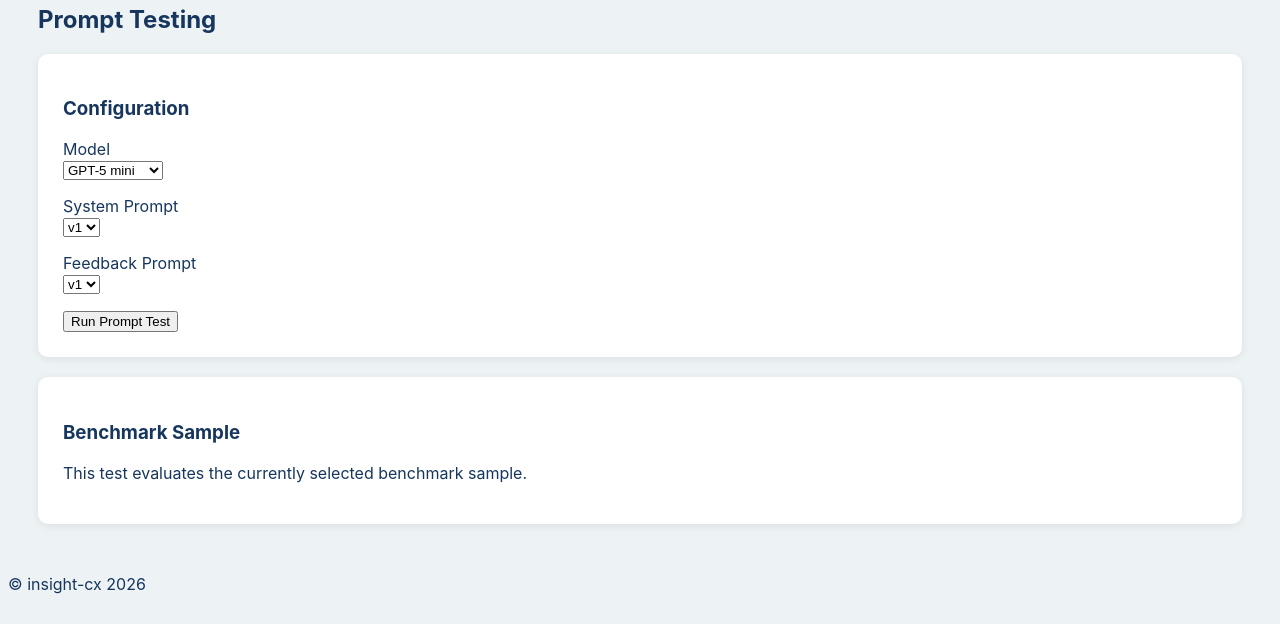
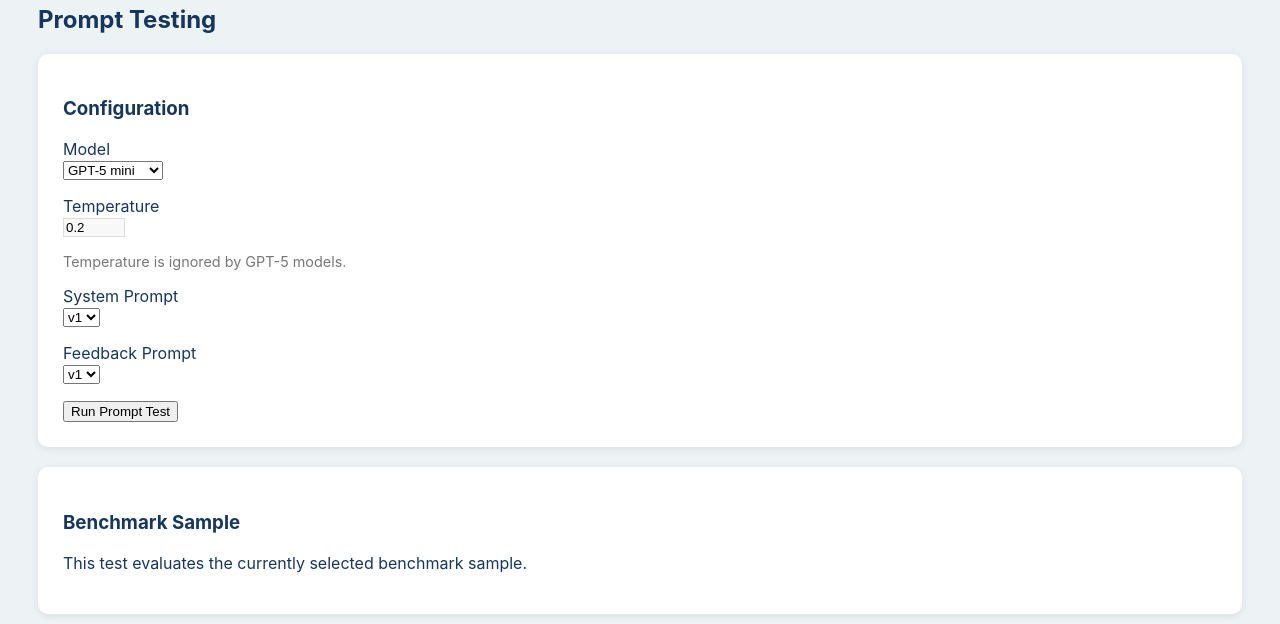
Before and after one commit to birgitt-thomsen/insight-cx, a Flask app: page /admin/prompt-test in a window 1280 px wide. Shown: the part 295-919 px from the top of the page. Before the commit the page ends 889 px from the top, so only its background shows below. Run offline with Flask 3, Linux system fonts and the light colour scheme; data comes from the database, SQL or seed files in the repository.

Commit message:
Updating placement of  temperature and release note fields

```diff
--- a/app.py
+++ b/app.py
@@ -197,12 +197,23 @@ def update_ai_settings():
     ai_settings_storage.update_settings(
 
         model=request.form["model"],
+
+        temperature=float(
+            request.form["temperature"]
+        ),
+
         system_prompt_version=request.form[
             "system_prompt"
         ],
+
         feedback_prompt_version=request.form[
             "feedback_prompt"
         ],
+
+        description=request.form[
+            "description"
+        ],
+
     )
 
     flash(
@@ -301,6 +312,8 @@ def toggle_sample(feedback_id):
 def prompt_test():
     """Display the prompt testing page."""
 
+    settings = ai_settings_storage.get_settings()
+
     feedback_id = request.args.get(
         "feedback_id",
         type=int
@@ -343,6 +356,10 @@ def prompt_test():
 
         model = request.form["model"]
 
+        temperature = float(
+            request.form["temperature"]
+        )
+
         system_prompt = request.form[
             "system_prompt"
         ]
@@ -370,6 +387,7 @@ def prompt_test():
                 analysis_service.test_feedback(
                     feedback,
                     model=model,
+                    temperature=temperature,
                     system_prompt_version=system_prompt,
                     feedback_prompt_version=feedback_prompt,
                 )
@@ -383,6 +401,7 @@ def prompt_test():
             result = (
                 analysis_service.test_sample(
                     model=model,
+                    temperature=temperature,
                     system_prompt_version=system_prompt,
                     feedback_prompt_version=feedback_prompt,
                 )
@@ -393,6 +412,7 @@ def prompt_test():
         feedback=feedback,
         system_versions=system_versions,
         feedback_versions=feedback_versions,
+        settings=settings,
         result=result,
     )
 
--- a/services/analysis_service.py
+++ b/services/analysis_service.py
@@ -113,6 +113,7 @@ class AnalysisService:
             self,
             feedback,
             model=None,
+            temperature=None,
             system_prompt_version=None,
             feedback_prompt_version=None,
     ):
@@ -131,6 +132,7 @@ class AnalysisService:
     def test_sample(
             self,
             model=None,
+            temperature=None,
             system_prompt_version=None,
             feedback_prompt_version=None,
     ):
@@ -146,6 +148,7 @@ class AnalysisService:
         return self._process_prompt_tests(
             feedback_items=feedback_items,
             model=model,
+            temperature=temperature,
             system_prompt_version=system_prompt_version,
             feedback_prompt_version=feedback_prompt_version,
         )
@@ -154,6 +157,7 @@ class AnalysisService:
             self,
             feedback_items,
             model,
+            temperature,
             system_prompt_version,
             feedback_prompt_version,
     ):
@@ -196,6 +200,7 @@ class AnalysisService:
                     output = self.ai_service.test_prompt(
                         feedback.comment,
                         model=model,
+                        temperature=temperature,
                         system_prompt_version=system_prompt_version,
                         feedback_prompt_version=feedback_prompt_version,
                     )
--- a/services/prompt_service.py
+++ b/services/prompt_service.py
@@ -46,6 +46,7 @@ class PromptService:
     def get_prompts(
             self,
             model=None,
+            temperature=None,
             system_prompt_version=None,
             feedback_prompt_version=None,
     ):
@@ -58,6 +59,7 @@ class PromptService:
 
         if (
                 model is None
+                or temperature is None
                 or system_prompt_version is None
                 or feedback_prompt_version is None
         ):
@@ -78,6 +80,8 @@ class PromptService:
         return {
 
             "model": model,
+
+            "temperature": temperature,
 
             "system_prompt": self.load(
                 "system",
--- /dev/null
+++ b/static/js/ai_settings.js
@@ -0,0 +1,26 @@
+function updateTemperatureUI(modelId, temperatureId, noteId) {
+    const model = document.getElementById(modelId);
+    const temperature = document.getElementById(temperatureId);
+    const note = document.getElementById(noteId);
+
+    if (!model || !temperature || !note) {
+        console.error("Temperature UI setup failed");
+        return;
+    }
+
+    function refresh() {
+        const isGpt5 = model.value.startsWith("gpt-5");
+
+        temperature.readOnly = isGpt5;
+
+        temperature.classList.toggle(
+            "readonly-field",
+            isGpt5
+        );
+
+        note.style.display = isGpt5 ? "block" : "none";
+    }
+
+    model.addEventListener("change", refresh);
+    refresh();
+}
--- a/static/style.css
+++ b/static/style.css
@@ -142,3 +142,98 @@ body {
 .red {
     background: #ef4444;
 }
+
+/* ==========================
+   Prompt-Test Table
+========================== */
+.helper-text {
+    margin-top: 5px;
+    font-size: 0.9rem;
+    color: #777;
+}
+
+.comparison-table {
+    width: 100%;
+    table-layout: fixed;
+    border-collapse: collapse;
+}
+
+.comparison-table th:nth-child(1),
+.comparison-table td:nth-child(1){
+
+    width:15%;
+
+}
+
+.comparison-table th:nth-child(2),
+.comparison-table td:nth-child(2){
+
+    width:35%;
+
+}
+
+.comparison-table th:nth-child(3),
+.comparison-table td:nth-child(3){
+
+    width:35%;
+
+}
+
+.comparison-table th:nth-child(4),
+.comparison-table td:nth-child(4){
+
+    width:15%;
+    text-align:center;
+
+}
+
+.comparison-table th,
+.comparison-table td{
+
+    padding:10px;
+    border:1px solid #ddd;
+    vertical-align:top;
+
+}
+
+.changed-check{
+    color:#28a745;
+    font-size:18px;
+    font-weight:bold;
+}
+
+.changed-row{
+    background:#fff8dc;
+}
+
+/* ==========================
+   Admin - Current Setting Table
+========================== */
+#temperature.readonly-field {
+    background: #f8f8f8;
+    border: 1px solid #ddd;
+}
+
+.config-table {
+
+    width: 500px;
+    border-collapse: collapse;
+    margin-top: 15px;
+
+}
+
+.config-table th,
+.config-table td {
+
+    padding: 10px 12px;
+    border: 1px solid #ddd;
+    text-align: left;
+
+}
+
+.config-table th {
+
+    background-color: #f5f5f5;
+    width: 40%;
+
+}
--- a/templates/dashboard.html
+++ b/templates/dashboard.html
@@ -84,6 +84,6 @@
     const themeCounts = {{ themes | map(attribute=1) | list | tojson }};
 </script>
 
-<script src="{{ url_for('static', filename='dashboard.js') }}"></script>
+<script src="{{ url_for('static', filename='js/dashboard.js') }}"></script>
 
 {% endblock %}
--- a/templates/prompt_test.html
+++ b/templates/prompt_test.html
@@ -40,7 +40,10 @@
 
                 <label>Model</label><br>
 
-                <select name="model">
+                <select
+                    id="model"
+                    name="model"
+                >
 
                     <option value="gpt-5-mini">
                         GPT-5 mini
@@ -58,6 +61,30 @@
 
             </p>
 
+            <p>
+
+                <label>Temperature</label><br>
+
+                 <input
+                    id="temperature"
+                    type="number"
+                    name="temperature"
+                    value="{{ settings.temperature }}"
+                    min="0"
+                    max="2"
+                    step="0.1"
+                >
+
+            </p>
+
+            <p
+                id="temperature-note"
+                class="helper-text"
+            >
+
+                Temperature is ignored by GPT-5 models.
+
+            </p>
             <p>
 
                 <label>System Prompt</label><br>
@@ -597,4 +624,15 @@
 
 </div>
 
+<script src="{{ url_for('static', filename='js/ai_settings.js') }}"></script>
+<script>
+document.addEventListener("DOMContentLoaded", function () {
+    updateTemperatureUI(
+        "model",
+        "temperature",
+        "temperature-note"
+    );
+});
+</script>
+
 {% endblock %}
```
Also changed, not shown: services/ai_service.py (+29 -6 lines), templates/admin.html (+73 -5 lines), static/js/dashboard.js (renamed from static/dashboard.js).
